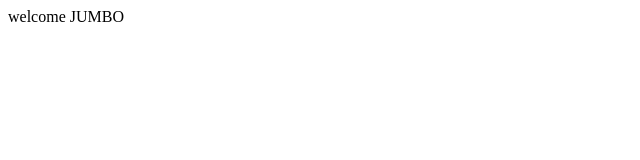
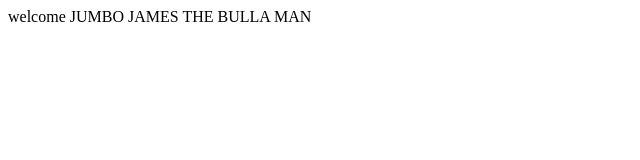
Before and after one commit to samurai001/website, a plain HTML site: page index.html in a window 1280 px wide. Shown: the whole page, without its empty margins (0-640 px from the left). Drawn offline with Linux system fonts and the light colour scheme.

Commit message:
website changed

```diff
--- a/index.html
+++ b/index.html
@@ -1,4 +1,4 @@
 <html>
 <title>jenkins ci/cd</title>
-<body>welcome JUMBO</body>
+<body>welcome JUMBO JAMES THE BULLA MAN </body>
 </html>
```
